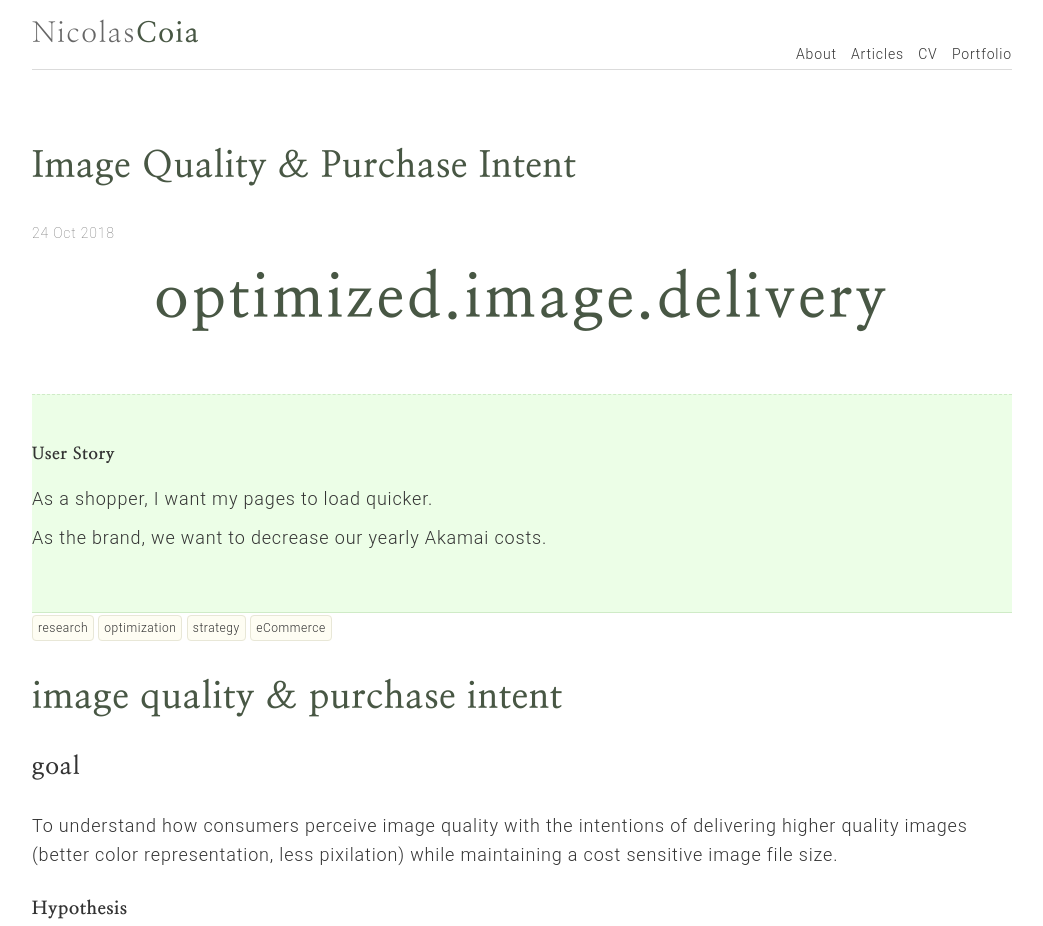
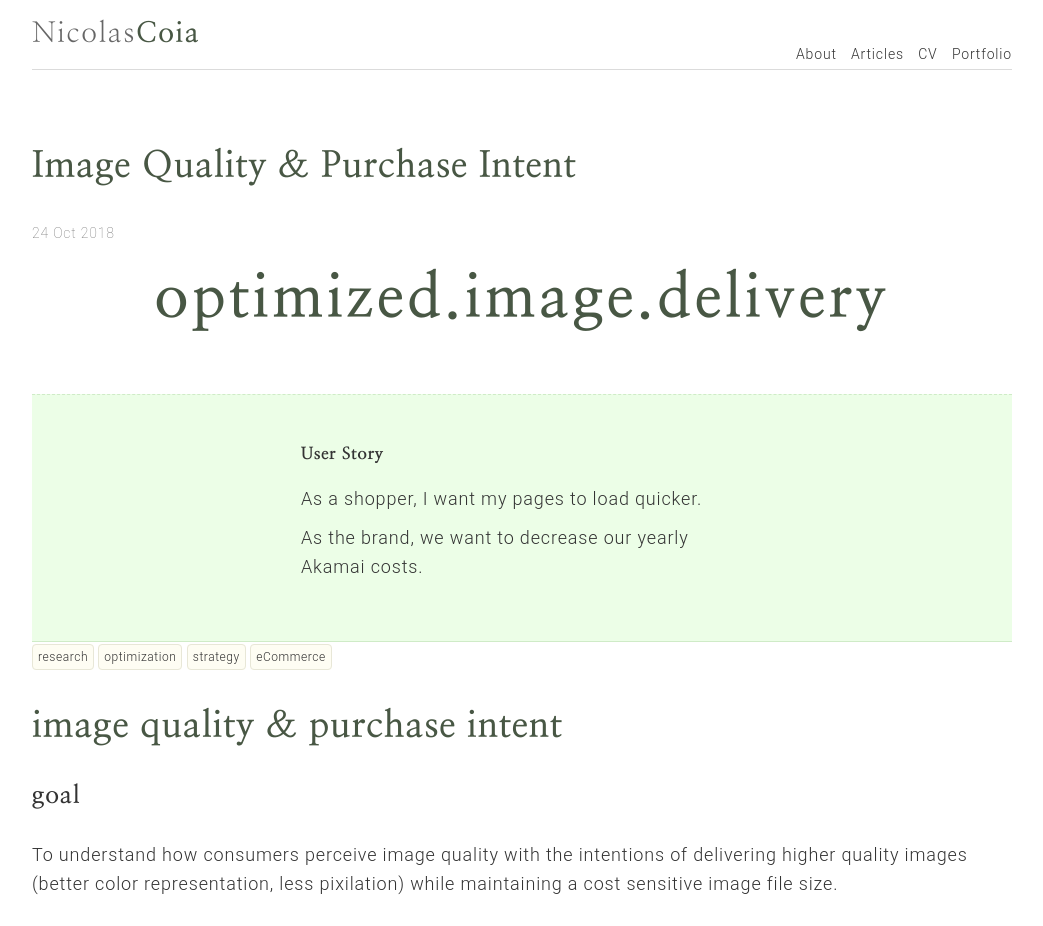
Before and after one commit to dyutibarma/monochrome, a Jekyll site: the page built from _portfolio/2018-10-24-optimized-image-quality.md, in a window 1280 px wide. Shown: the top 926 px of the page, without its empty margins (118-1161 px from the left). Built offline with Jekyll 4.4.1, drawn with Linux system fonts in a browser that asks for light colours.

Commit message:
Update 2018-10-24-optimized-image-quality.md

```diff
--- a/_portfolio/2018-10-24-optimized-image-quality.md
+++ b/_portfolio/2018-10-24-optimized-image-quality.md
@@ -11,10 +11,20 @@ layout: portfolio
 
 <h1>optimized.image.delivery</h1>
 
-<div class="block-head">
-<h5>User Story</h5>
-<p>As a shopper, I want my pages to load quicker.</p>
-<p>As the brand, we want to decrease our yearly Akamai costs.</p>
+<div class="w3-row block-head">
+ <div class="w3-full w3-container">
+    <div class="w3-row">
+      <div class="w3-quarter w3-container">
+      </div>
+      <div class="w3-half w3-container">
+	<h5>User Story</h5>
+	<p>As a shopper, I want my pages to load quicker.</p>
+	<p>As the brand, we want to decrease our yearly Akamai costs.</p>
+	</div>
+<div class="w3-quarter w3-container">
+      </div>
+    </div>
+  </div>
 </div>
 
 <pill>research</pill><pill>optimization</pill><pill>strategy</pill><pill>eCommerce</pill>
```
